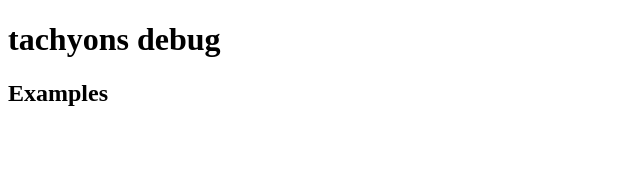
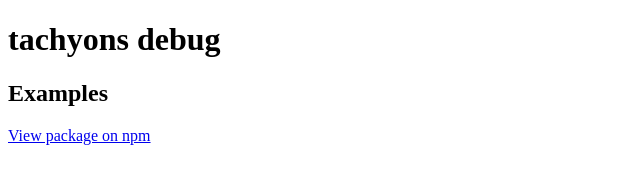
Before and after one commit to tachyons-css/tachyons-debug, a website: page index.html in a window 1280 px wide. Shown: the whole page, without its empty margins (0-640 px from the left). Drawn offline with Linux system fonts and the light colour scheme.

Commit message:
Adding link to npm module

```diff
--- a/index.html
+++ b/index.html
@@ -13,5 +13,6 @@
   <body>
     <h1>tachyons debug</h1>
     <h2>Examples</h2>
+    <a href="http://npmjs.org/package/tachyons-debug" title="tachyons-debug">View package on npm</a>
   </body>
 </html>
```
